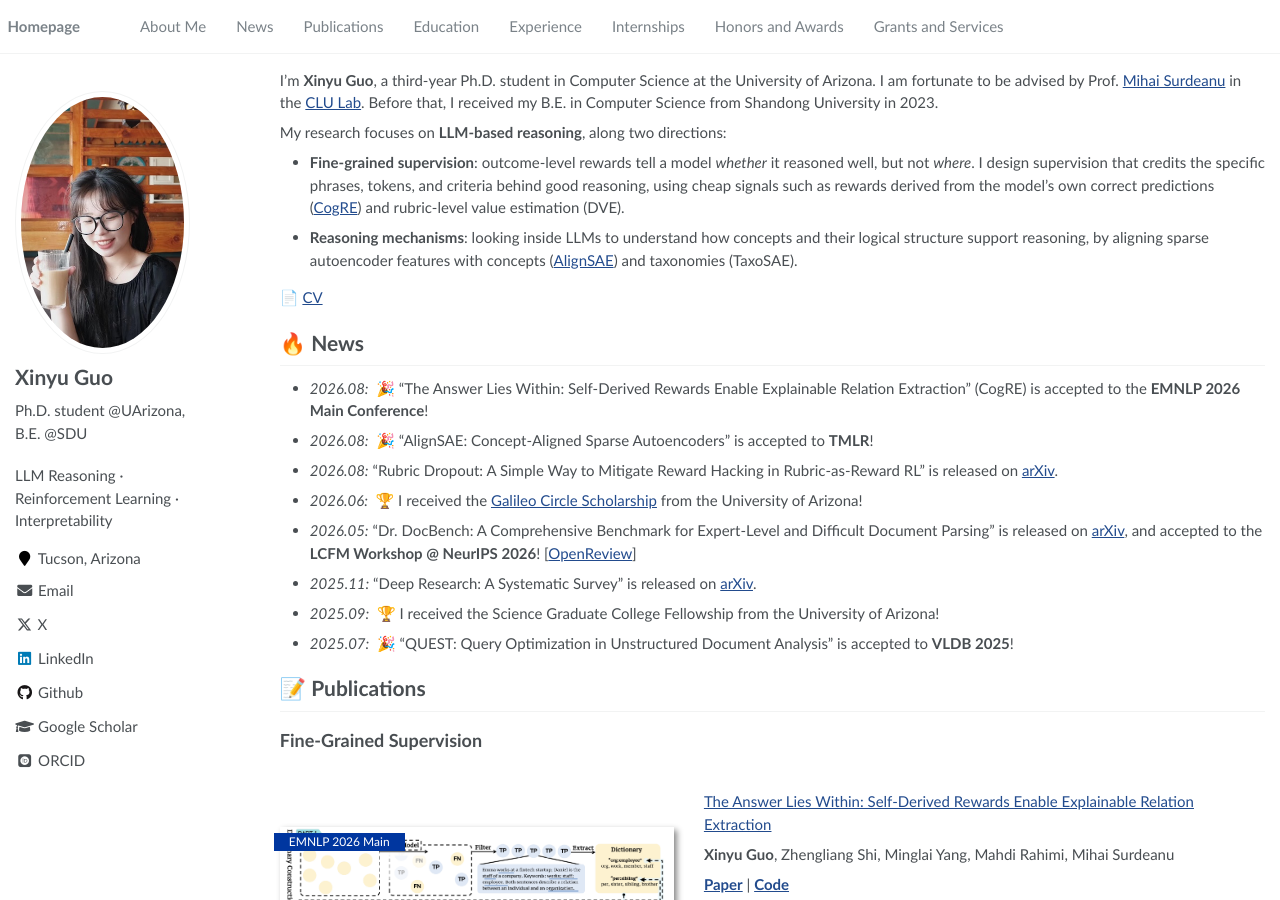
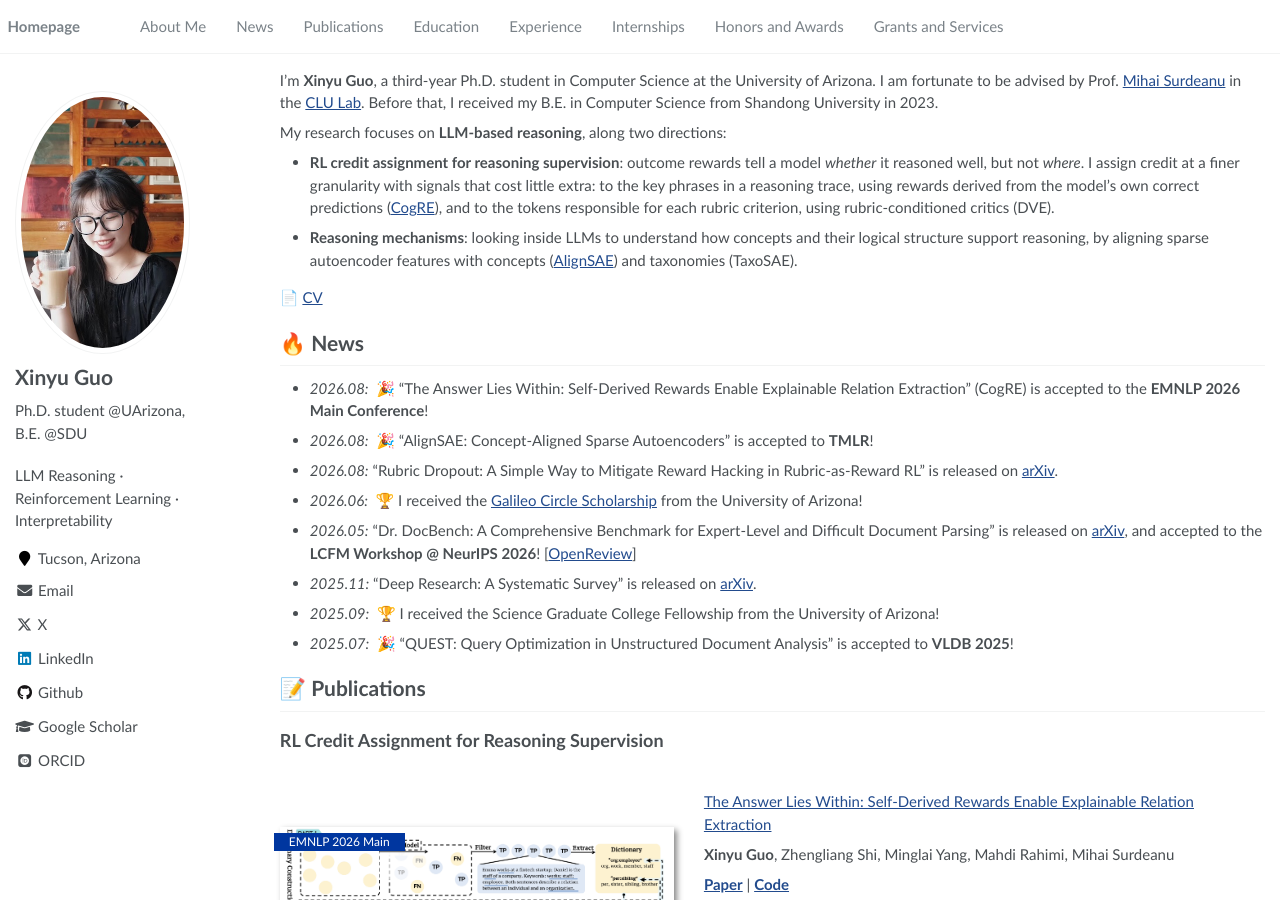
Before and after one commit to xinnyuguo/xinnyuguo.github.io, a Jekyll site: the page built from _pages/about.md, in a window 1280 px wide and 900 px high. Built offline with Jekyll 4.4.1, drawn with Linux system fonts in a browser that asks for light colours; some web fonts are replaced.

Commit message:
Rename first direction to RL credit assignment for reasoning supervision
Co-Authored-By: Claude Opus 5.5 (1M context) <noreply@anthropic.com>

```diff
--- a/_pages/about.md
+++ b/_pages/about.md
@@ -20,7 +20,7 @@ I'm **Xinyu Guo**, a third-year Ph.D. student in Computer Science at the Univers
 
 My research focuses on **LLM-based reasoning**, along two directions:
 
-- **Fine-grained supervision**: outcome-level rewards tell a model *whether* it reasoned well, but not *where*. I design supervision that credits the specific phrases, tokens, and criteria behind good reasoning, using cheap signals such as rewards derived from the model's own correct predictions ([CogRE](https://arxiv.org/abs/2510.06198)) and rubric-level value estimation (DVE).
+- **RL credit assignment for reasoning supervision**: outcome rewards tell a model *whether* it reasoned well, but not *where*. I assign credit at a finer granularity with signals that cost little extra: to the key phrases in a reasoning trace, using rewards derived from the model's own correct predictions ([CogRE](https://arxiv.org/abs/2510.06198)), and to the tokens responsible for each rubric criterion, using rubric-conditioned critics (DVE).
 - **Reasoning mechanisms**: looking inside LLMs to understand how concepts and their logical structure support reasoning, by aligning sparse autoencoder features with concepts ([AlignSAE](https://arxiv.org/abs/2512.02004)) and taxonomies (TaxoSAE).
 
 📄 [CV](/files/CV.pdf)
@@ -37,7 +37,7 @@ My research focuses on **LLM-based reasoning**, along two directions:
 
 # 📝 Publications
 
-## Fine-Grained Supervision
+## RL Credit Assignment for Reasoning Supervision
 
 <div class='paper-box'><div class='paper-box-image'><div><div class="badge">EMNLP 2026 Main</div><img src='images/cogre_fig1.png' alt="CogRE" width="100%"></div></div>
 <div class='paper-box-text' markdown="1">
```
Also changed, not shown: 1 other file.
